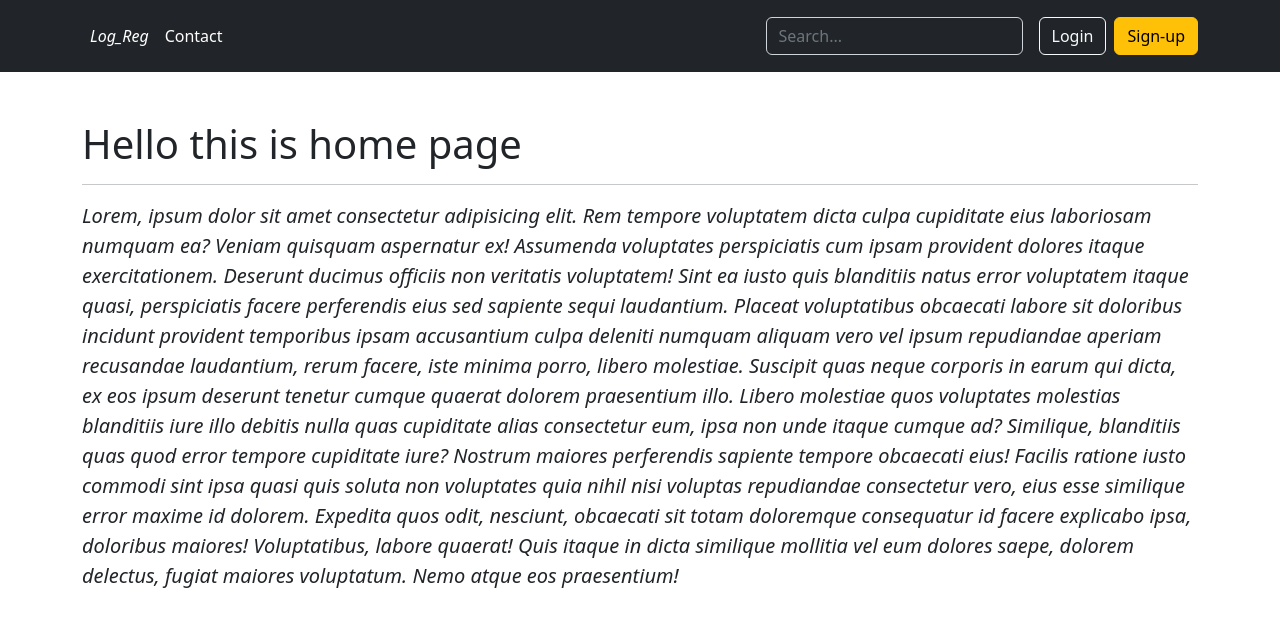
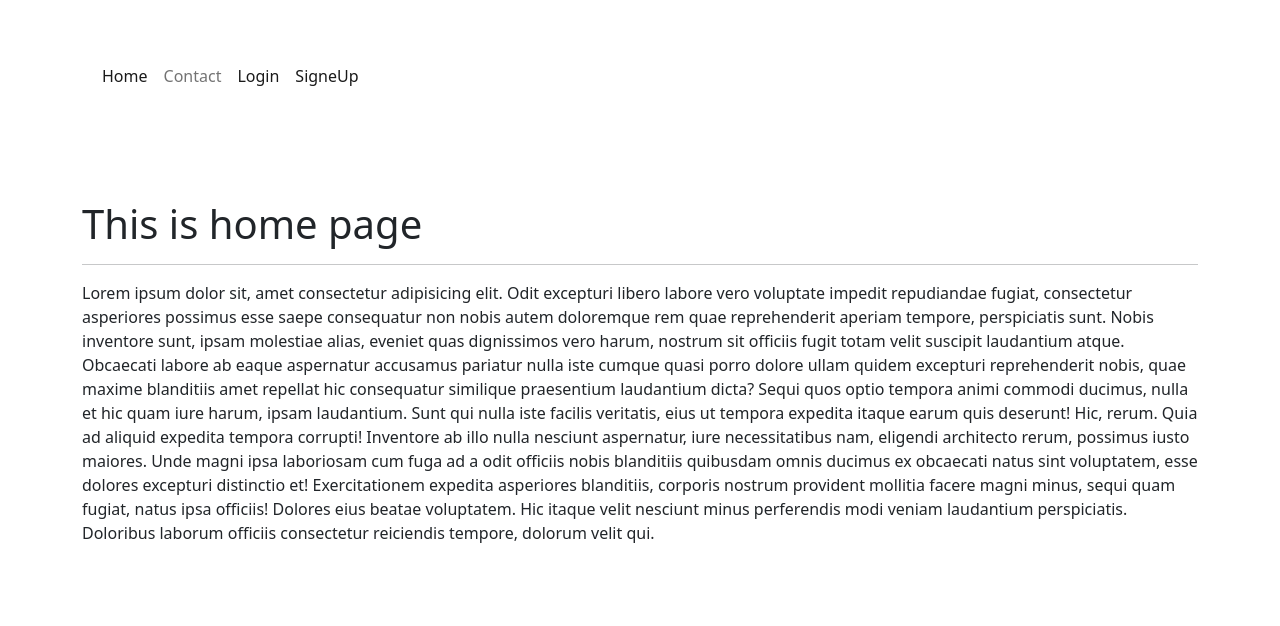
Before and after one commit to bishald0013/registration_Login, a React (Create React App) app in the folder frontend-client/: page / in a window 1280 px wide. Shown: the top 626 px of the page. Built offline with nearby package versions, Linux system fonts and the light colour scheme.

Commit message:
frontendauth

```diff
--- a/frontend-client/src/App.js
+++ b/frontend-client/src/App.js
@@ -2,6 +2,8 @@ import {BrowserRouter, Routes, Route} from "react-router-dom"
 import Layout from './Components/pages/Layout';
 import Home from "./Components/pages/Home";
 import Contact from "./Components/pages/Contact";
+import Login from "./Components/pages/auth/Login";
+import SigneUp from "./Components/pages/auth/SigneUp";
 
 function App() {
   return (
@@ -11,6 +13,8 @@ function App() {
           <Route path="/" element={<Layout/>}>
             <Route index element={<Home/>}></Route>
             <Route path="contact" element={<Contact/>}></Route>
+            <Route path="login" element={<Login/>}></Route>
+            <Route path="signeup" element={<SigneUp/>}></Route>
           </Route>
         </Routes>
       </BrowserRouter>
--- a/frontend-client/src/Components/Navbar.jsx
+++ b/frontend-client/src/Components/Navbar.jsx
@@ -1,43 +1,49 @@
 import { Link } from "react-router-dom";
-
 
 function Navbar() {
   return (
     <div>
-      <header class="p-3 text-bg-dark">
-        <div class="container">
-          <div class="d-flex flex-wrap align-items-center justify-content-center justify-content-lg-start">
-
-            <ul class="nav col-12 col-lg-auto me-lg-auto mb-2 justify-content-center mb-md-0">
-              <li>
-                <Link to="/" class="nav-link px-2 text-white fs-6 fst-italic">
-                Log_Reg
+      <header className="container mt-5">
+        <nav class="navbar navbar-expand-lg bg-none">
+          <div class="container-fluid">
+            <button
+              class="navbar-toggler"
+              type="button"
+              data-bs-toggle="collapse"
+              data-bs-target="#navbarNav"
+              aria-controls="navbarNav"
+              aria-expanded="false"
+              aria-label="Toggle navigation"
+            >
+              <span class="navbar-toggler-icon"></span>
+            </button>
+            <div class="collapse navbar-collapse" id="navbarNav">
+              <ul class="navbar-nav">
+                <li class="nav-item">
+                  <Link
+                    to="/"
+                    class="nav-link active"
+                    aria-current="page"
+                    href="#"
+                  >
+                    Home
                   </Link>
                 </li>
-              <li>
-                <Link to="contact" class="nav-link px-2 text-white">
+                <li class="nav-item">
+                  <Link to="contact" class="nav-link" href="#">
                     Contact
                   </Link>
                 </li>
+                <li class="nav-item">
+                  <Link to='Login' class="nav-link active">Login</Link>
+                </li>
+                <li class="nav-item">
+                  <Link to='signeup' class="nav-link active">SigneUp</Link>
+                </li>
               </ul>
-            <form class="col-12 col-lg-auto mb-3 mb-lg-0 me-lg-3" role="search">
-              <input
-                type="search"
-                class="form-control form-control-dark text-bg-dark"
-                placeholder="Search..."
-                aria-label="Search"
-              />
-            </form>
-            <div class="text-end">
-              <button type="button" class="btn btn-outline-light me-2">
-                Login
-              </button>
-              <button type="button" class="btn btn-warning">
-                Sign-up
-              </button>
             </div>
           </div>
-        </div>
+        </nav>
       </header>
     </div>
   );
--- a/frontend-client/src/Components/pages/Home.jsx
+++ b/frontend-client/src/Components/pages/Home.jsx
@@ -1,37 +1,40 @@
 import React from "react";
+import { Link } from "react-router-dom";
 
 function Home() {
   return (
     <div className="container main_container">
-        <div className="heading_container mt-5">
-        <h1>Hello this is home page</h1>
-      <hr/>
-      <p className="fs-5 fst-italic">
-        Lorem, ipsum dolor sit amet consectetur adipisicing elit. Rem tempore
-        voluptatem dicta culpa cupiditate eius laboriosam numquam ea? Veniam
-        quisquam aspernatur ex! Assumenda voluptates perspiciatis cum ipsam
-        provident dolores itaque exercitationem. Deserunt ducimus officiis non
-        veritatis voluptatem! Sint ea iusto quis blanditiis natus error
-        voluptatem itaque quasi, perspiciatis facere perferendis eius sed
-        sapiente sequi laudantium. Placeat voluptatibus obcaecati labore sit
-        doloribus incidunt provident temporibus ipsam accusantium culpa deleniti
-        numquam aliquam vero vel ipsum repudiandae aperiam recusandae
-        laudantium, rerum facere, iste minima porro, libero molestiae. Suscipit
-        quas neque corporis in earum qui dicta, ex eos ipsum deserunt tenetur
-        cumque quaerat dolorem praesentium illo. Libero molestiae quos
-        voluptates molestias blanditiis iure illo debitis nulla quas cupiditate
-        alias consectetur eum, ipsa non unde itaque cumque ad? Similique,
-        blanditiis quas quod error tempore cupiditate iure? Nostrum maiores
-        perferendis sapiente tempore obcaecati eius! Facilis ratione iusto
-        commodi sint ipsa quasi quis soluta non voluptates quia nihil nisi
-        voluptas repudiandae consectetur vero, eius esse similique error maxime
-        id dolorem. Expedita quos odit, nesciunt, obcaecati sit totam doloremque
-        consequatur id facere explicabo ipsa, doloribus maiores! Voluptatibus,
-        labore quaerat! Quis itaque in dicta similique mollitia vel eum dolores
-        saepe, dolorem delectus, fugiat maiores voluptatum. Nemo atque eos
-        praesentium!
-      </p>
-        </div>
+      <div className="heading_container mt-5 pt-5">
+        <h1>This is home page</h1>
+      <hr />
+        <p>
+          Lorem ipsum dolor sit, amet consectetur adipisicing elit. Odit
+          excepturi libero labore vero voluptate impedit repudiandae fugiat,
+          consectetur asperiores possimus esse saepe consequatur non nobis autem
+          doloremque rem quae reprehenderit aperiam tempore, perspiciatis sunt.
+          Nobis inventore sunt, ipsam molestiae alias, eveniet quas dignissimos
+          vero harum, nostrum sit officiis fugit totam velit suscipit laudantium
+          atque. Obcaecati labore ab eaque aspernatur accusamus pariatur nulla
+          iste cumque quasi porro dolore ullam quidem excepturi reprehenderit
+          nobis, quae maxime blanditiis amet repellat hic consequatur similique
+          praesentium laudantium dicta? Sequi quos optio tempora animi commodi
+          ducimus, nulla et hic quam iure harum, ipsam laudantium. Sunt qui
+          nulla iste facilis veritatis, eius ut tempora expedita itaque earum
+          quis deserunt! Hic, rerum. Quia ad aliquid expedita tempora corrupti!
+          Inventore ab illo nulla nesciunt aspernatur, iure necessitatibus nam,
+          eligendi architecto rerum, possimus iusto maiores. Unde magni ipsa
+          laboriosam cum fuga ad a odit officiis nobis blanditiis quibusdam
+          omnis ducimus ex obcaecati natus sint voluptatem, esse dolores
+          excepturi distinctio et! Exercitationem expedita asperiores
+          blanditiis, corporis nostrum provident mollitia facere magni minus,
+          sequi quam fugiat, natus ipsa officiis! Dolores eius beatae
+          voluptatem. Hic itaque velit nesciunt minus perferendis modi veniam
+          laudantium perspiciatis. Doloribus laborum officiis consectetur
+          reiciendis tempore, dolorum velit qui.
+        </p>
+
+
+      </div>
     </div>
   );
 }
--- /dev/null
+++ b/frontend-client/src/Components/pages/auth/Login.jsx
@@ -0,0 +1,72 @@
+import { TextField, Button, Box, Alert } from "@mui/material";
+import {Link, useNavigate} from "react-router-dom"
+import { useState } from "react";
+
+const Login = () => {
+
+    const [error, setError] = useState({
+        status: false,
+        msg: "",
+        type: ""
+    })
+
+    const navigate = useNavigate()
+
+    const handleSubmit = (e) =>{
+        e.preventDefault()
+
+        const user = new FormData(e.currentTarget)
+        const actualData = {
+            email: user.get("email"),
+            password: user.get("password")
+        }
+
+        if(actualData.email && actualData.password){
+            document.getElementById("login-form").reset()
+            setError({status: true, msg:"Loged in successfully", type:"success"})
+            navigate("/")
+            console.log(actualData)
+        }else{
+            setError({status: true, msg:"All fields are require", type:"error"})
+        }
+    }
+
+  return (
+    <>
+      <div className="container mt-5 pt-5 mx-auto w-25">
+        <form id="login-form" onSubmit={handleSubmit}>
+          <div class="mb-3">
+            <label for="exampleInputEmail1" class="form-label">
+              Email address
+            </label>
+            <input
+              type="email"
+              name="email"
+              class="form-control"
+              id="email"
+              aria-describedby="emailHelp"
+            />
+          </div>
+          <div class="mb-3">
+            <label for="exampleInputPassword1" class="form-label">
+              Password
+            </label>
+            <input
+              type="password"
+              name="password"
+              class="form-control"
+              id="password"
+            />
+          </div>
+          <button type="submit" class="btn btn-primary">
+            Login
+          </button>
+          <Link to="/">Forgot Password</Link>
+        </form>
+        {error.status ? <Alert severity={error.type}>{error.msg}</Alert> : ""}
+      </div>
+    </>
+  );
+};
+
+export default Login;
--- /dev/null
+++ b/frontend-client/src/Components/pages/auth/SigneUp.jsx
@@ -0,0 +1,111 @@
+import { Alert } from "@mui/material";
+import React from "react";
+import { useState } from "react";
+import {useNavigate} from "react-router-dom"
+
+function SigneUp() {
+
+  const [error, setError] = useState({
+    status: false,
+    msg: "",
+    type: ""
+  })
+
+  const navigate = useNavigate()
+
+  const handleSubmit = (e) =>{
+    e.preventDefault()
+
+    const user = new FormData(e.currentTarget)
+    const actualUser = {
+        username: user.get("username"),
+        email: user.get("email"),
+        password: user.get("password"),
+        confirm_password: user.get("confirm_password"),
+        tc: user.get("tc")
+    }
+
+
+    const {username, email, password , confirm_password, tc} = actualUser
+
+    if(password === confirm_password){
+      if(tc != null){
+        if(username && email){
+          setError({status: true, msg: "successfully created", type: "Success"})
+          console.log(actualUser)
+          navigate("/contact")
+        }else{
+          console.log("username or email require")
+          setError({status: false, msg:"userName and email bolth required", type: "error"})
+        }
+      }else{
+        console.log("please aggree terms and codition")
+        setError({status: false, msg:"please agree termsa & condition", type: "error"})
+      }
+    }else{
+      console.log("password doesnot match")
+    }
+
+  }
+
+
+  return (
+    <div className="container main_container mb-5">
+      <div className="container mt-5">
+        <form onSubmit={handleSubmit}>
+          <div class="row mb-3">
+            <label for="username" class="col-sm-2 col-form-label">
+              UserName
+            </label>
+            <div class="col-sm-10">
+              <input type="text" name="username" class="form-control" id="username" />
+            </div>
+          </div>
+          <div class="row mb-3">
+            <label for="inputEmail3" class="col-sm-2 col-form-label">
+              Email
+            </label>
+            <div class="col-sm-10">
+              <input type="email" name="email" class="form-control" id="email" />
+            </div>
+          </div>
+          <div class="row mb-3">
+            <label for="inputPassword3" class="col-sm-2 col-form-label">
+              Password
+            </label>
+            <div class="col-sm-10">
+              <input type="password" name="password" class="form-control" id="password" />
+            </div>
+          </div>
+          <div class="row mb-3">
+            <label for="inputPassword3" class="col-sm-2 col-form-label">
+              Password
+            </label>
+            <div class="col-sm-10">
+              <input type="password" name="confirm_password" class="form-control" id="confirm_password" />
+            </div>
+          </div>
+          <fieldset class="row mb-3">
+            <legend class="col-form-label col-sm-2 pt-0">Radios</legend>
+            <div class="row mb-3">
+              <div class="col-sm-10 offset-sm-2">
+                <div class="form-check">
+                  <input class="form-check-input" name="tc" type="checkbox" id="gridCheck1" />
+                  <label class="form-check-label" for="gridCheck1">
+                    Example checkbox
+                  </label>
+                </div>
+              </div>
+            </div>
+          </fieldset>
+          <button type="submit" class="btn btn-primary">
+            Sign in
+          </button>
+        </form>
+        {error.status ? <Alert severity={error.type}>{error.msg}</Alert> : ""}
+      </div>
+    </div>
+  );
+}
+
+export default SigneUp;
```
Lines whose indentation alone changed are shown as unchanged.
